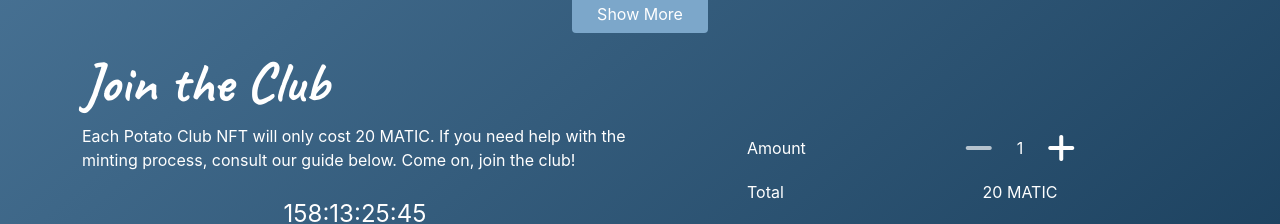
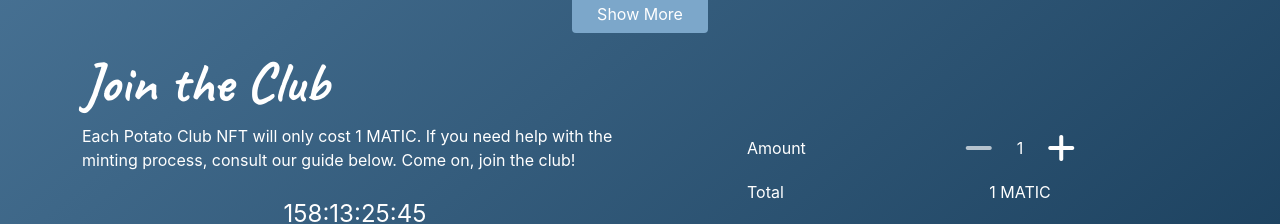
Before and after one commit to samzimmerman95/PotatoWebsite, a React (Create React App) app: page / in a window 1280 px wide. Shown: the part 1382-1606 px from the top of the page. Built offline with nearby package versions, Linux system fonts and the light colour scheme.

Commit message:
Change price to 1 matic

```diff
--- a/src/Mint.tsx
+++ b/src/Mint.tsx
@@ -8,7 +8,7 @@ export default function Mint(props: any) {
   const [buyDisabled, setBuyDisabled] = useState(true);
   const [incCounterStyle, setIncCounterStyle] = useState("");
   const [decCounterStyle, setDecCounterStyle] = useState("mintCountDisable");
-  const [cost] = useState(20);
+  const [cost] = useState(1);
   const [showModal, setShowModal] = useState(false);
   const [modalText, setModalText] = useState("");
   const [modalSuccess, setModalSuccess] = useState(true);
```
